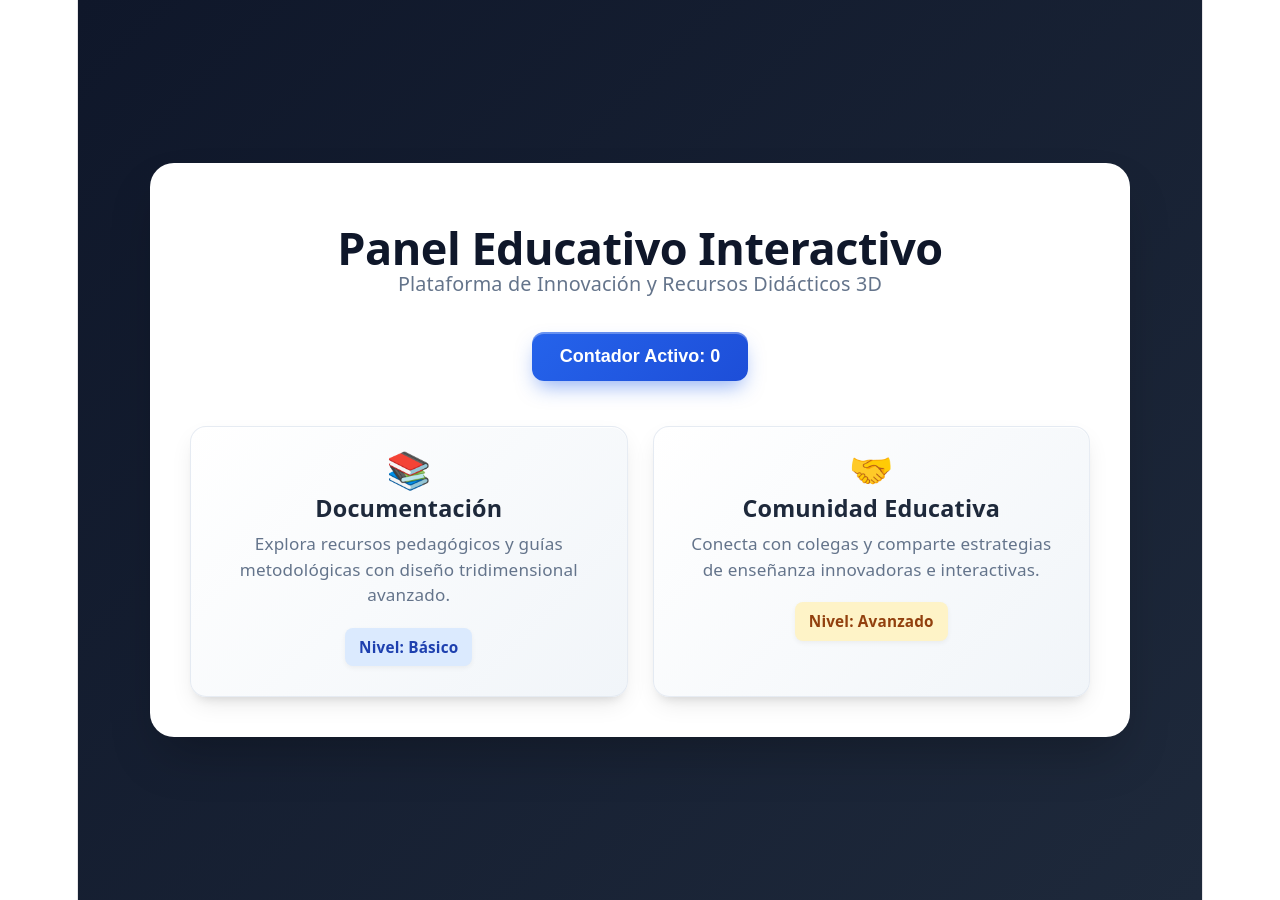
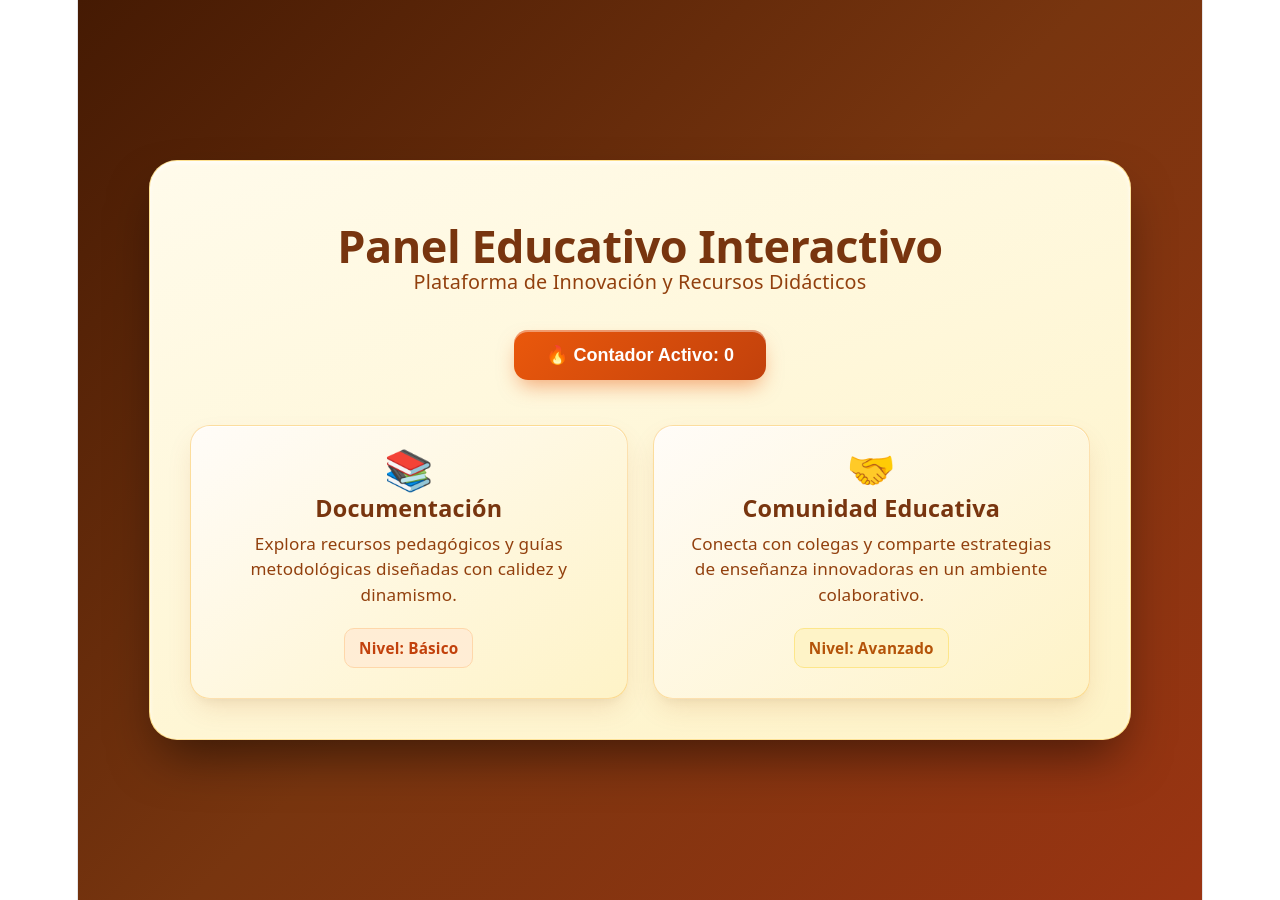
Before and after one commit to vicsit4213/sala-2, a React (Vite) app: page / in a window 1280 px wide. Built offline with nearby package versions, Linux system fonts and the light colour scheme.

Commit message:
feat: diseño en tonos calidos y sombra 3D

```diff
--- a/src/App.jsx
+++ b/src/App.jsx
@@ -3,59 +3,83 @@ import { useState } from 'react'
 function App() {
   const [count, setCount] = useState(0)
 
+  // Estilos con paleta cálida, gradientes suaves y relieve 3D
   const cardStyle = {
-    background: 'linear-gradient(135deg, #ffffff 0%, #f1f5f9 100%)',
-    borderRadius: '16px',
+    background: 'linear-gradient(145deg, #fffcf8 0%, #fef3c7 100%)',
+    borderRadius: '20px',
     padding: '30px',
-    boxShadow: '0 10px 25px -5px rgba(0, 0, 0, 0.1), 0 8px 10px -6px rgba(0, 0, 0, 0.1), inset 0 1px 0 rgba(255, 255, 255, 0.8)',
+    boxShadow: '0 12px 28px -5px rgba(180, 83, 9, 0.15), 0 8px 10px -6px rgba(0, 0, 0, 0.05), inset 0 1px 0 rgba(255, 255, 255, 0.9)',
     transition: 'all 0.4s cubic-bezier(0.175, 0.885, 0.32, 1.275)',
     cursor: 'pointer',
-    border: '1px solid rgba(226, 232, 240, 0.8)',
+    border: '1px solid rgba(245, 158, 11, 0.3)',
     transform: 'translateY(0)'
   };
 
   const handleMouseEnter = (e) => {
     e.currentTarget.style.transform = 'translateY(-8px) scale(1.02)';
-    e.currentTarget.style.boxShadow = '0 20px 35px -5px rgba(37, 99, 235, 0.2), 0 15px 15px -5px rgba(0, 0, 0, 0.08), inset 0 1px 0 rgba(255, 255, 255, 1)';
+    e.currentTarget.style.boxShadow = '0 22px 35px -5px rgba(217, 119, 6, 0.3), 0 15px 15px -5px rgba(0, 0, 0, 0.1), inset 0 1px 0 rgba(255, 255, 255, 1)';
   };
 
   const handleMouseLeave = (e) => {
     e.currentTarget.style.transform = 'translateY(0) scale(1)';
-    e.currentTarget.style.boxShadow = '0 10px 25px -5px rgba(0, 0, 0, 0.1), 0 8px 10px -6px rgba(0, 0, 0, 0.1), inset 0 1px 0 rgba(255, 255, 255, 0.8)';
+    e.currentTarget.style.boxShadow = '0 12px 28px -5px rgba(180, 83, 9, 0.15), 0 8px 10px -6px rgba(0, 0, 0, 0.05), inset 0 1px 0 rgba(255, 255, 255, 0.9)';
   };
 
   return (
-    <div style={{ fontFamily: 'system-ui, sans-serif', background: 'linear-gradient(135deg, #0f172a 0%, #1e293b 100%)', minHeight: '100vh', padding: '50px 20px', display: 'flex', justifyContent: 'center', alignItems: 'center' }}>
-      <div style={{ maxWidth: '900px', width: '100%', background: '#ffffff', borderRadius: '24px', padding: '40px', boxShadow: '0 25px 50px -12px rgba(0, 0, 0, 0.25)' }}>
+    <div style={{
+      fontFamily: 'system-ui, sans-serif',
+      background: 'linear-gradient(135deg, #451a03 0%, #78350f 50%, #9a3412 100%)',
+      minHeight: '100vh',
+      padding: '50px 20px',
+      display: 'flex',
+      justifyContent: 'center',
+      alignItems: 'center'
+    }}>
+      <div style={{
+        maxWidth: '900px',
+        width: '100%',
+        background: 'linear-gradient(160deg, #fffbeb 0%, #fef3c7 100%)',
+        borderRadius: '28px',
+        padding: '40px',
+        boxShadow: '0 25px 50px -12px rgba(0, 0, 0, 0.5), inset 0 2px 4px rgba(255, 255, 255, 0.8)',
+        border: '1px solid rgba(251, 191, 36, 0.4)'
+      }}>
 
+        {/* Encabezado */}
         <div style={{ textAlign: 'center', marginBottom: '35px' }}>
-          <h1 style={{ color: '#0f172a', fontSize: '2.5rem', marginBottom: '10px', fontWeight: '800', letterSpacing: '-0.5px' }}>Panel Educativo Interactivo</h1>
-          <p style={{ color: '#64748b', fontSize: '1.1rem' }}>Plataforma de Innovación y Recursos Didácticos 3D</p>
+          <h1 style={{ color: '#78350f', fontSize: '2.5rem', marginBottom: '10px', fontWeight: '800', letterSpacing: '-0.5px' }}>
+            Panel Educativo Interactivo
+          </h1>
+          <p style={{ color: '#92400e', fontSize: '1.1rem', fontWeight: '500' }}>
+            Plataforma de Innovación y Recursos Didácticos
+          </p>
         </div>
 
+        {/* Botón 3D Cálido */}
         <div style={{ textAlign: 'center', marginBottom: '45px' }}>
           <button
             onClick={() => setCount((count) => count + 1)}
             style={{
-              background: 'linear-gradient(135deg, #2563eb 0%, #1d4ed8 100%)',
-              color: 'white',
+              background: 'linear-gradient(135deg, #ea580c 0%, #c2410c 100%)',
+              color: '#ffffff',
               border: 'none',
-              padding: '14px 28px',
-              borderRadius: '12px',
+              padding: '14px 32px',
+              borderRadius: '14px',
               fontSize: '1rem',
               fontWeight: '700',
               cursor: 'pointer',
-              boxShadow: '0 10px 20px -5px rgba(37, 99, 235, 0.5), inset 0 2px 0 rgba(255, 255, 255, 0.3)',
+              boxShadow: '0 10px 20px -5px rgba(234, 88, 12, 0.5), inset 0 2px 0 rgba(255, 255, 255, 0.4)',
               transition: 'all 0.2s ease',
               transform: 'translateY(0)'
             }}
             onMouseDown={(e) => e.currentTarget.style.transform = 'translateY(2px)'}
             onMouseUp={(e) => e.currentTarget.style.transform = 'translateY(0)'}
           >
-            Contador Activo: {count}
+            🔥 Contador Activo: {count}
           </button>
         </div>
 
+        {/* Tarjetas 3D Cálidas */}
         <div style={{ display: 'grid', gridTemplateColumns: 'repeat(auto-fit, minmax(320px, 1fr))', gap: '25px' }}>
 
           <div
@@ -63,10 +87,25 @@ function App() {
             onMouseEnter={handleMouseEnter}
             onMouseLeave={handleMouseLeave}
           >
-            <div style={{ fontSize: '2rem', marginBottom: '12px' }}>📚</div>
-            <h3 style={{ margin: '0 0 10px 0', color: '#1e293b', fontSize: '1.3rem', fontWeight: '700' }}>Documentación</h3>
-            <p style={{ margin: '0 0 20px 0', color: '#64748b', fontSize: '0.95rem', lineHeight: '1.5' }}>Explora recursos pedagógicos y guías metodológicas con diseño tridimensional avanzado.</p>
-            <span style={{ display: 'inline-block', background: '#dbeafe', color: '#1e40af', padding: '6px 14px', borderRadius: '8px', fontSize: '0.85rem', fontWeight: '600', boxShadow: '0 2px 5px rgba(0,0,0,0.05)' }}>Nivel: Básico</span>
+            <div style={{ fontSize: '2.2rem', marginBottom: '12px' }}>📚</div>
+            <h3 style={{ margin: '0 0 10px 0', color: '#78350f', fontSize: '1.3rem', fontWeight: '700' }}>
+              Documentación
+            </h3>
+            <p style={{ margin: '0 0 20px 0', color: '#92400e', fontSize: '0.95rem', lineHeight: '1.5' }}>
+              Explora recursos pedagógicos y guías metodológicas diseñadas con calidez y dinamismo.
+            </p>
+            <span style={{
+              display: 'inline-block',
+              background: '#ffedd5',
+              color: '#c2410c',
+              padding: '6px 14px',
+              borderRadius: '10px',
+              fontSize: '0.85rem',
+              fontWeight: '700',
+              border: '1px solid #fed7aa'
+            }}>
+              Nivel: Básico
+            </span>
           </div>
 
           <div
@@ -74,10 +113,25 @@ function App() {
             onMouseEnter={handleMouseEnter}
             onMouseLeave={handleMouseLeave}
           >
-            <div style={{ fontSize: '2rem', marginBottom: '12px' }}>🤝</div>
-            <h3 style={{ margin: '0 0 10px 0', color: '#1e293b', fontSize: '1.3rem', fontWeight: '700' }}>Comunidad Educativa</h3>
-            <p style={{ margin: '0 0 20px 0', color: '#64748b', fontSize: '0.95rem', lineHeight: '1.5' }}>Conecta con colegas y comparte estrategias de enseñanza innovadoras e interactivas.</p>
-            <span style={{ display: 'inline-block', background: '#fef3c7', color: '#92400e', padding: '6px 14px', borderRadius: '8px', fontSize: '0.85rem', fontWeight: '600', boxShadow: '0 2px 5px rgba(0,0,0,0.05)' }}>Nivel: Avanzado</span>
+            <div style={{ fontSize: '2.2rem', marginBottom: '12px' }}>🤝</div>
+            <h3 style={{ margin: '0 0 10px 0', color: '#78350f', fontSize: '1.3rem', fontWeight: '700' }}>
+              Comunidad Educativa
+            </h3>
+            <p style={{ margin: '0 0 20px 0', color: '#92400e', fontSize: '0.95rem', lineHeight: '1.5' }}>
+              Conecta con colegas y comparte estrategias de enseñanza innovadoras en un ambiente colaborativo.
+            </p>
+            <span style={{
+              display: 'inline-block',
+              background: '#fef3c7',
+              color: '#b45309',
+              padding: '6px 14px',
+              borderRadius: '10px',
+              fontSize: '0.85rem',
+              fontWeight: '700',
+              border: '1px solid #fde68a'
+            }}>
+              Nivel: Avanzado
+            </span>
           </div>
 
         </div>
```
